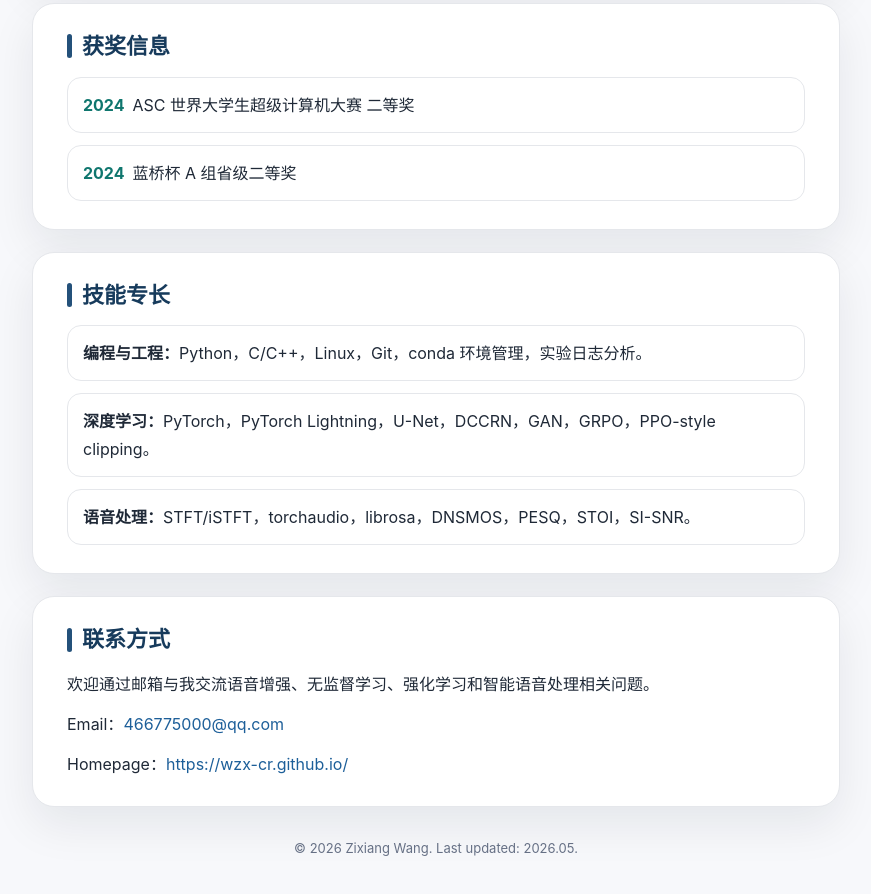
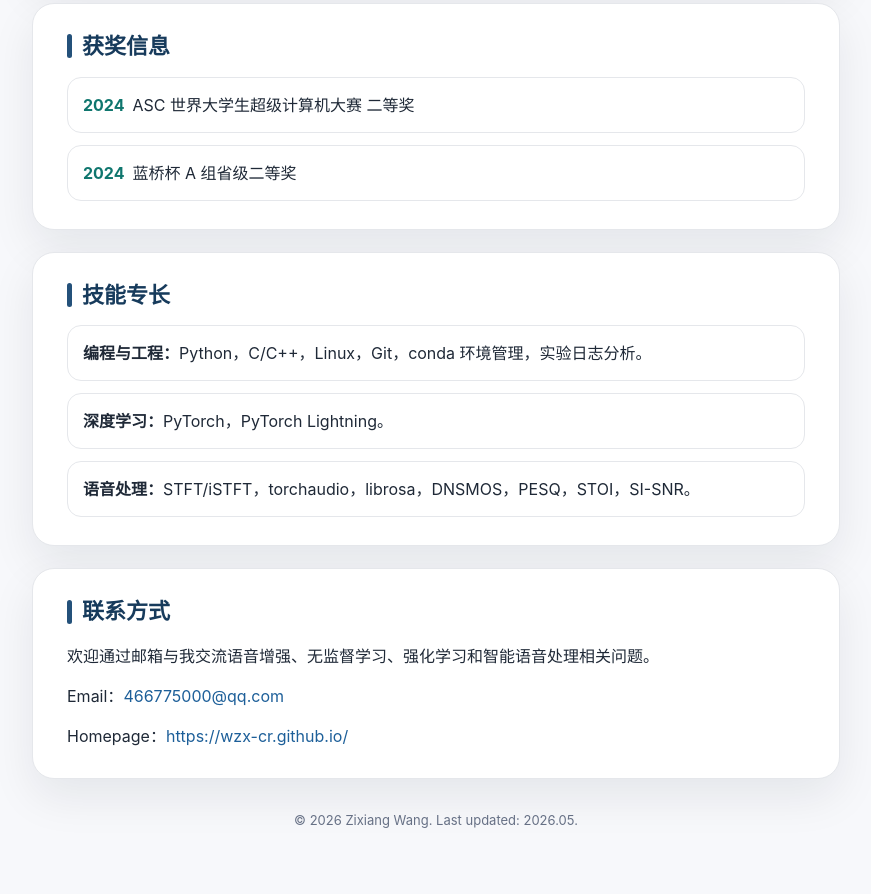
Before and after one commit to wzx-cr/wzx-cr.github.io, a plain HTML site: page index.html in a window 1280 px wide. Shown: the part 1825-2719 px from the top of the page, without its empty margins (368-1239 px from the left). Drawn offline with Linux system fonts and the light colour scheme.

Commit message:
Update index.html

```diff
--- a/index.html
+++ b/index.html
@@ -494,7 +494,7 @@
         <h2 class="section-title">技能专长</h2>
         <ul class="skill-grid">
           <li><strong>编程与工程：</strong>Python，C/C++，Linux，Git，conda 环境管理，实验日志分析。</li>
-          <li><strong>深度学习：</strong>PyTorch，PyTorch Lightning，U-Net，DCCRN，GAN，GRPO，PPO-style clipping。</li>
+          <li><strong>深度学习：</strong>PyTorch，PyTorch Lightning。</li>
           <li><strong>语音处理：</strong>STFT/iSTFT，torchaudio，librosa，DNSMOS，PESQ，STOI，SI-SNR。</li>
         </ul>
       </section>
```
